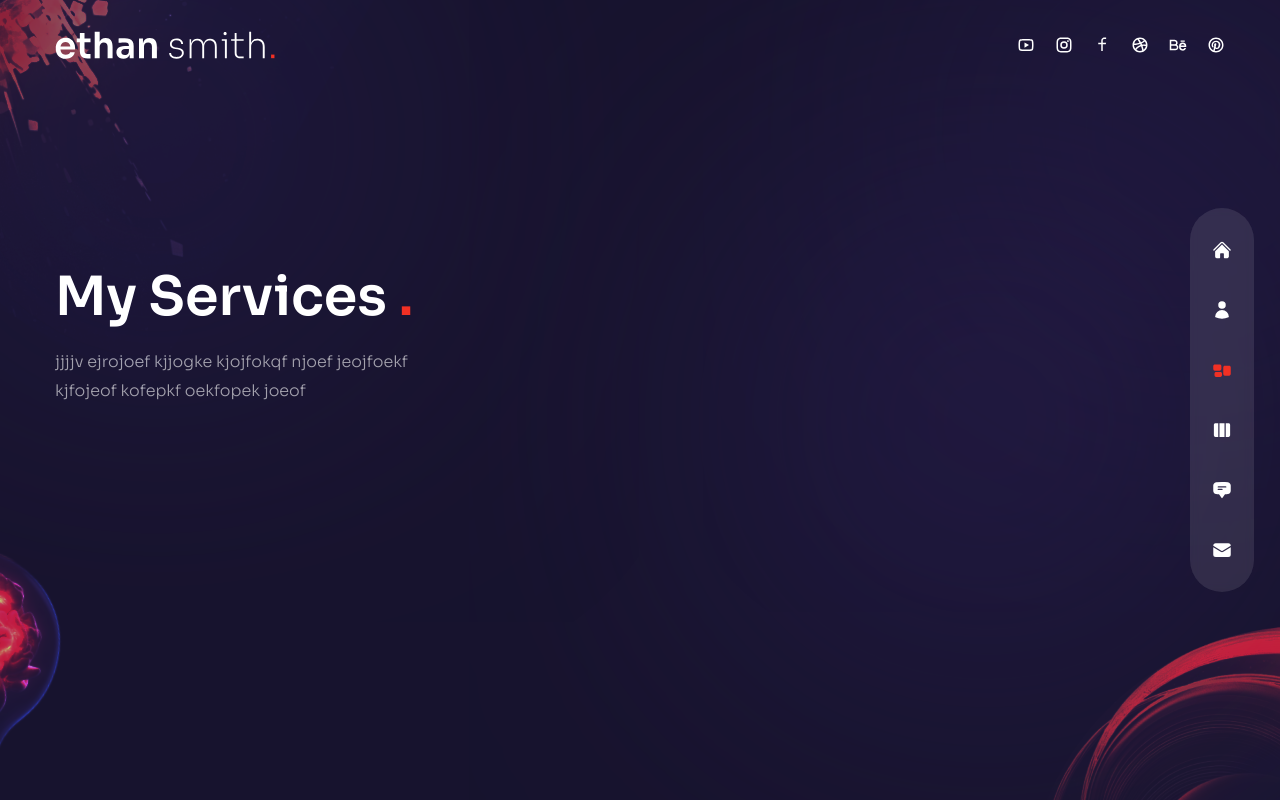
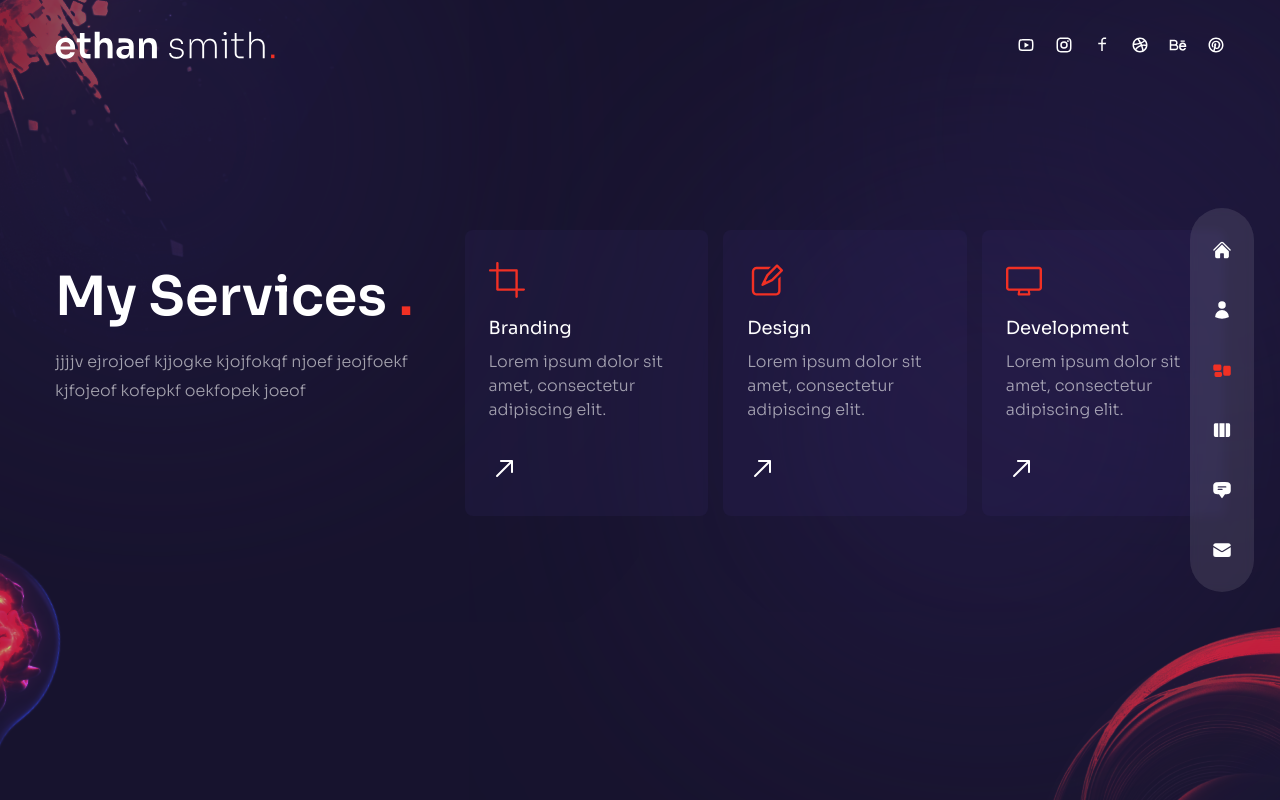
Before and after one commit to rahulav35/Portfolio, a Next.js app: page /services in a window 1280 px wide. Built offline with nearby package versions, Linux system fonts and the light colour scheme.

Commit message:
ServicesCompleted

```diff
--- a/components/ServiceSlider.js
+++ b/components/ServiceSlider.js
@@ -1,16 +1,10 @@
 // import swiper react components
-import { Swiper,SwiperSlide } from "swiper/react";
-
-
+import { Swiper, SwiperSlide } from "swiper/react";
 
 // import swiper slides
-import 'swiper/css';
-import 'swiper/css/free-mode';
-import 'swiper/css/pagination';
-
-
-
-
+import "swiper/css";
+import "swiper/css/free-mode";
+import "swiper/css/pagination";
 
 // icons
 import {
@@ -19,63 +13,84 @@ import {
   RxDesktop,
   RxReader,
   RxRocket,
-  RxArrowTopRight
+  RxArrowTopRight,
 } from "react-icons/rx";
-
 
 // import required modules
 import { FreeMode, Pagination } from "swiper";
-
-
 
 // service data
 const serviceData = [
   {
     icon: <RxCrop />,
-    title: 'Branding',
-    description: 'Lorem ipsum dolor sit amet, consectetur adipiscing elit.',
+    title: "Branding",
+    description: "Lorem ipsum dolor sit amet, consectetur adipiscing elit.",
   },
   {
     icon: <RxPencil2 />,
-    title: 'Design',
-    description: 'Lorem ipsum dolor sit amet, consectetur adipiscing elit.',
+    title: "Design",
+    description: "Lorem ipsum dolor sit amet, consectetur adipiscing elit.",
   },
   {
     icon: <RxDesktop />,
-    title: 'Development',
-    description: 'Lorem ipsum dolor sit amet, consectetur adipiscing elit.',
+    title: "Development",
+    description: "Lorem ipsum dolor sit amet, consectetur adipiscing elit.",
   },
   {
     icon: <RxReader />,
-    title: 'Copywriting',
-    description: 'Lorem ipsum dolor sit amet, consectetur adipiscing elit.',
+    title: "Copywriting",
+    description: "Lorem ipsum dolor sit amet, consectetur adipiscing elit.",
   },
   {
     icon: <RxRocket />,
-    title: 'SEO',
-    description: 'Lorem ipsum dolor sit amet, consectetur adipiscing elit.',
+    title: "SEO",
+    description: "Lorem ipsum dolor sit amet, consectetur adipiscing elit.",
   },
 ];
 
 const ServiceSlider = () => {
-  return (<Swiper breakpoints={{
+  return (
+    <Swiper
+      breakpoints={{
         320: {
           slidesPerView: 1,
-    spaceBetween: 15
+          spaceBetween: 15,
         },
 
-  640:{slidesPerView: 3,
-  spaceBetween: 15,
-},
+        640: { slidesPerView: 3, spaceBetween: 15 },
       }}
       freeMode={true}
-  pagination={{clickable: true,}}
-  modules={{FreeMode, Pagination}}
+      pagination={{ clickable: true }}
+      modules={{ FreeMode, Pagination }}
       className="h-[240px] sm:h-[340px]"
+    >
+      {serviceData.map((item, index) => {
+        return (
+          <SwiperSlide key={index}>
+            <div
+              className="bg-[rgba(65,47,123,0.15)] h-max rounded-lg px-6 py-8 box-border
+        flex sm:flex-col gap-x-6 sm:gap-x-0 group cursor-pointer
+        hover:bg-[rgba(89,65,169,0.15)] transition-all duration-500"
+            >
+              {/* icon */}
+              <div className="text-4xl  text-accent mb-4">{item.icon}</div>
 
-  >
+              {/* tite & desc. */}
+              <div className="mb-8">
+                <div className="mb-2 text-lg"> {item.title} </div>
+                <p className="max-w-[350px] leading-normal">{item.description}</p>
+              </div>
 
-  </Swiper>);
+              {/* arrow */}
+              <div className="text-3xl">
+                <RxArrowTopRight className="group-hover:rotate-45 group-hover:text-accent transition-all duration-300" />
+              </div>
+            </div>
+          </SwiperSlide>
+        );
+      })}
+    </Swiper>
+  );
 };
 
 export default ServiceSlider;
--- a/pages/services/index.js
+++ b/pages/services/index.js
@@ -1,11 +1,8 @@
-
-
 // components
 
 import ServiceSlider from "../../components/ServiceSlider";
 import Bulb from "../../components/Bulb";
 import Circles from "../../components/Circles";
-
 
 // framer motion
 
@@ -13,35 +10,46 @@ import { motion } from "framer-motion";
 import { fadeIn } from "../../variants";
 
 const Services = () => {
-  return( <div className=" h-full bg-primary/30 flex items-center ">
-
-  <Circles/>
+  return (
+    <div className=" h-full bg-primary/30 flex items-center ">
+      <Circles />
       <div className="container mx-auto ">
         <div className="flex flex-col xl:flex-row gap-x-8">
-
           {/* text */}
 
           <div className="text-center flex xl:w-[30vw] flex-col lg:text-left mb-4 xl:mb-0  ">
-        <h2 className="h2 xl:mt-8">
+            <motion.h2
+              variants={fadeIn("up", 0.2)}
+              initial="hidden"
+              animate="show"
+              exit="hidden"
+              className="h2 xl:mt-8"
+            >
               My Services <span className="text-accent">.</span>
+            </motion.h2>
+            <motion.p
+              variants={fadeIn("up", 0.4)}
+              initial="hidden"
+              animate="show"
+              exit="hidden"
+             className="mb-4 max-w-[400px] mx-auto lg:mx-0">
+              jjjjv ejrojoef kjjogke kjojfokqf njoef jeojfoekf kjfojeof kofepkf
+              oekfopek joeof
+            </motion.p>
+          </div>
+   {/* slider */}
+          <motion.div variants={fadeIn("down", 0.6)}
+              initial="hidden"
+              animate="show"
+              exit="hidden" className="w-full xl:max-w-[65%]">
 
-        </h2>
-        <p className="mb-4 max-w-[400px] mx-auto lg:mx-0">
-          jjjjv ejrojoef kjjogke kjojfokqf njoef jeojfoekf kjfojeof kofepkf oekfopek joeof
-
-        </p>
-
+            <ServiceSlider />
+          </motion.div>
         </div>
-
-{/* slider */}
-<ServiceSlider/>
-
       </div>
-
+      <Bulb />
     </div>
-  <Bulb/>
-
-</div>)
+  );
 };
 
 export default Services;
```
Lines whose indentation alone changed are shown as unchanged.
